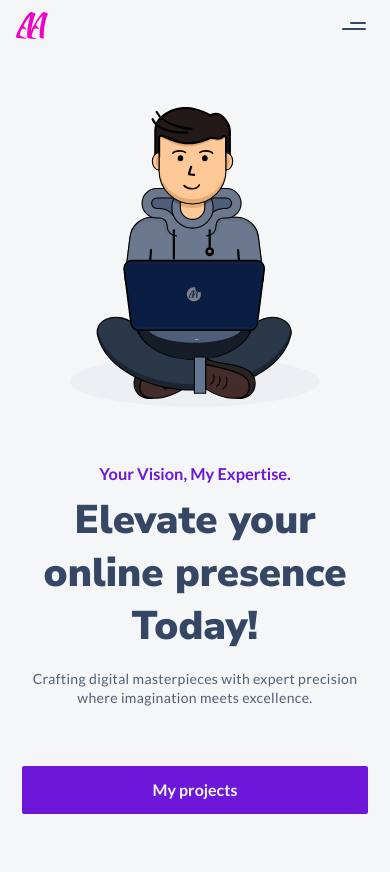
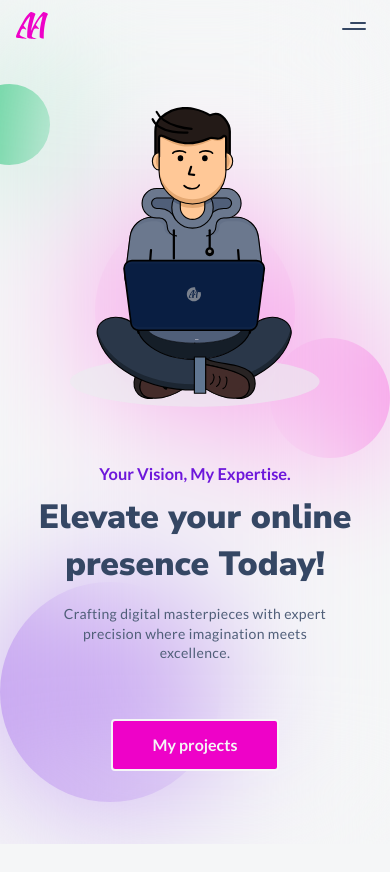
Before and after one commit to dhrub1999/Portfolio-New, a Next.js app: page / in a window 390 px wide. Shown: the top 872 px of the page. After the commit the page ends 844 px from the top, so only its background shows below. Built offline with nearby package versions, Linux system fonts and the light colour scheme.

Commit message:
Responsive Home Page

```diff
--- a/app/globals.css
+++ b/app/globals.css
@@ -3,5 +3,56 @@
 @tailwind utilities;
 
 .large-padding-block-container {
-    padding-block: min(3.5rem, 15vh);
+  padding-block: min(3.5rem, 15vh);
 }
+
+.large-padding-block-container::before {
+  content: '';
+  position: absolute;
+  top: 0;
+  left: 0;
+  height: 100%;
+  width: 100%;
+  background: rgba(255, 255, 255, 0.01);
+  backdrop-filter: blur(70px);
+  z-index: -1;
+}
+
+.circle {
+  position: absolute;
+  border-radius: 50%;
+  z-index: -1;
+}
+
+.one {
+  top: 10%;
+  left: -8%;
+  width: 81px;
+  height: 81px;
+  background-color: #34c982;
+}
+
+.two {
+  top: 25%;
+  left: 50%;
+  transform: translateX(-50%);
+  height: 200px;
+  width: 200px;
+  background-color: #f89ae9;
+}
+
+.three {
+  top: 40%;
+  right: 0;
+  height: 120px;
+  width: 120px;
+  background-color: #f89ae9;
+}
+
+.four {
+  bottom: 5%;
+  left: 0;
+  height: 220px;
+  width: 220px;
+  background-color: #C5A2F1;
+}
--- a/app/layout.js
+++ b/app/layout.js
@@ -2,6 +2,7 @@ import Head from 'next/head';
 import Navbar from '@/layouts/Navbar';
 import './globals.css';
 import { Nunito_Sans, Lato, Kalam } from 'next/font/google';
+import NavbarContainer from '@/layouts/NavbarContainer';
 
 const nunitoSans = Nunito_Sans({
   subsets: ['latin'],
@@ -47,10 +48,10 @@ export default function RootLayout({ children }) {
       className={`${nunitoSans.variable} ${lato.variable} ${kalam.variable}`}
     >
       <Head>
-        <meta name='viewport' minimum-scale='1.0'/>
+        <meta name='viewport' minimum-scale='1.0' />
       </Head>
       <body className='relative min-h-[100vh] overflow-x-hidden bg-neutral-20'>
-        <Navbar />
+        <NavbarContainer />
         {children}
       </body>
     </html>
--- a/app/page.js
+++ b/app/page.js
@@ -11,24 +11,26 @@ export default function Home() {
     <section className='hero'>
       <div className='large-padding-block-container'>
         <InnerPadding>
-          <div className='content flex flex-col-reverse items-center gap-[3.5rem]'>
+          <div className='content flex flex-col-reverse md:flex-row items-center gap-[3.5rem]'>
             <div className='hero-content flex flex-col justify-center gap-[3.5rem]'>
-              <div className='text-container flex flex-col gap-16px text-center'>
+              <div className='text-container flex flex-col items-center gap-16px text-center'>
                 <div className='headline-group'>
                   <h4 className='mb-8px font-lato text-sm-xl font-semibold capitalize text-primary-500 md:text-md-xl xl:text-lg-xl'>
                     {homeContainer['special-text']}
                   </h4>
-                  <h1 className='font-nunito text-sm-6xl font-black text-neutral-600 md:text-md-6xl xl:text-lg-6xl'>
+                  <h1 className='text-center font-nunito text-sm-5xl font-black text-neutral-600 sm:max-w-[70vw] sm:text-sm-6xl md:text-md-6xl xl:text-lg-6xl'>
                     {homeContainer.title}
                   </h1>
                 </div>
-                <p className='font-regular font-lato text-sm tracking-wide text-neutral-400 md:text-lg'>
+                <p className='font-regular max-w-[70vw] font-lato text-sm tracking-wide text-neutral-400 md:text-lg'>
                   {homeContainer.info}
                 </p>
               </div>
-              <Button className=''>
-                <Link href={'/projects'}>My projects</Link>
-              </Button>
+              <div className='grid place-content-center'>
+                <Button className=''>
+                  <Link href={'/projects'}>My projects</Link>
+                </Button>
+              </div>
             </div>
 
             <div className='hero-svg min-w-[220px] max-w-[250px] sm:min-w-[240px] sm:max-w-[260px] md:min-w-[280px] md:max-w-[300px] lg:min-w-[320px] lg:max-w-[340px] xl:min-w-[360px] xl:max-w-[380px] 2xl:min-w-[380px] 2xl:max-w-[440px]'>
--- a/components/Button.jsx
+++ b/components/Button.jsx
@@ -7,7 +7,7 @@ const Button = ({ className, id, variant, children }) => {
     } else if (variant === 'danger') {
       return 'bg-none border-danger-500 text-danger-500 hover:border-danger-300 hover:text-danger-500 focus:border-danger-600 focus:text-danger-600';
     } else {
-      return 'bg-primary-500 text-neutral-20 hover:bg-primary-400 focus:bg-primary-600';
+      return 'bg-accent-500 text-neutral-20 hover:bg-accent-400 focus:bg-accent-600';
     }
   };
 
--- a/hooks/useViewportWidth.js
+++ b/hooks/useViewportWidth.js
@@ -1,16 +1,22 @@
+// useViewportWidth.js
 import { useState, useEffect } from 'react';
 
 const useViewportWidth = () => {
-  const [width, setWidth] = useState();
+  const [width, setWidth] = useState(0);
+
   useEffect(() => {
+    // Update viewport width on mount and resize
     const handleResize = () => setWidth(window.innerWidth);
-    if (typeof window !== 'undefined') {
-      window.addEventListener('resize', handleResize);
-    }
+    handleResize(); // Initial update
+    window.addEventListener('resize', handleResize);
+
+    // Remove event listener when the component is unmounted
     return () => {
       window.removeEventListener('resize', handleResize);
     };
   }, []);
+
   return width;
 };
+
 export default useViewportWidth;
--- a/layouts/Navbar.jsx
+++ b/layouts/Navbar.jsx
@@ -1,38 +1,61 @@
 'use client';
 import React, { useState, useEffect } from 'react';
+import Link from 'next/link';
 import Logo from '@/components/logo/Logo';
 import InitialPadding from './InitialPadding';
-import useViewportWidth from '@/hooks/useViewportWidth';
 import { navLinks } from '@/helper/content';
 import ActiveLink from '@/components/ActiveLink';
 import Button from '@/components/Button';
-import Link from 'next/link';
+import useViewportWidth from '@/hooks/useViewportWidth';
 
 const Navbar = () => {
-  const width = useViewportWidth();
   const [clicked, setClicked] = useState(false);
+  const [activeLink, setActiveLink] = useState(false);
+  const viewportWidth = useViewportWidth();
+
+  const handleNavLink = () => {
+    if (viewportWidth < 768) {
+      setClicked(false);
+    }
+  };
+
+  const desktopHandleClick = () => {
+    setClicked(!clicked);
+  };
+
   const clickHandler = () => {
     setClicked(!clicked);
   };
-  // console.log(clicked);
+  useEffect(() => {
+    // Close mobile menu when the viewport width changes to desktop view
+    if (viewportWidth >= 768) {
+      setClicked(false);
+    }
+  }, [viewportWidth]);
+
   return (
     <header className='py-[12px]'>
       <InitialPadding>
         <div className='flex items-center justify-between'>
+          <div className='circle one'></div>
+          <div className='circle two'></div>
+          <div className='circle three'></div>
+          <div className='circle four'></div>
           <div className='logo-container'>
             <Logo className='h-auto w-[32px] fill-accent-500 delay-300 ease-in hover:fill-accent-400 active:fill-accent-600 md:w-[40px] lg:w-[48px]' />
           </div>
-          <div className={width >= 768 ? 'hidden' : ''}>
+          <div className={viewportWidth >= 768 ? 'hidden' : ''}>
             <nav
-              className={`absolute right-0 top-[0] grid h-[100vh] max-h-[750px] min-h-[600px] min-w-[100%] max-w-[380px] translate-x-0 items-center justify-end bg-neutral-30 p-[16px] transition-transform delay-200 ease-in-out dark:bg-neutral-600 md:px-[48px] lg:px-[64px] xl:px-[80px] ${
+              className={`bg-[rgba(255, 255, 255, 0.1)] absolute right-0 top-[0] grid h-[100vh] max-h-[750px] min-h-[600px] min-w-[100%] max-w-[380px] translate-x-0 items-center justify-end p-[16px] backdrop-blur-xl transition-transform delay-200 ease-in-out dark:bg-neutral-600 md:px-[48px] lg:px-[64px] xl:px-[80px] ${
                 clicked ? 'translate-x-0' : 'translate-x-[10000px]'
               }`}
             >
               <ul className='my-40px flex flex-col items-end justify-center gap-12'>
                 {navLinks.map((link, index) => (
                   <li
+                    onClick={handleNavLink}
                     key={index}
-                    className='font-kalam text-4xl font-bold tracking-widest transition-all delay-300 ease-in'
+                    className='list-item font-kalam text-4xl font-bold tracking-widest transition-all delay-300 ease-in'
                   >
                     <ActiveLink href={link.toLocaleLowerCase()}>
                       {link}
@@ -68,6 +91,34 @@ const Navbar = () => {
               ></span>
             </div>
           </div>
+
+          {/* Desktop Nav */}
+
+          <div className={viewportWidth < 768 ? 'hidden' : ''}>
+            <nav>
+              <ul className='flex items-end justify-center gap-12'>
+                {navLinks.map((link, index) => (
+                  <li
+                    onClick={desktopHandleClick}
+                    key={index}
+                    className={`list-item font-lato text-base text-neutral-400 transition-all delay-300 ease-in hover:text-neutral-600 ${
+                      handleNavLink ? '' : 'text-primary-500'
+                    }`}
+                  >
+                    <Link
+                      href={
+                        link.toLocaleLowerCase() === 'home'
+                          ? '/'
+                          : link.toLocaleLowerCase()
+                      }
+                    >
+                      {link}
+                    </Link>
+                  </li>
+                ))}
+              </ul>
+            </nav>
+          </div>
         </div>
       </InitialPadding>
     </header>
--- /dev/null
+++ b/layouts/NavbarContainer.jsx
@@ -0,0 +1,13 @@
+// NavbarContainer.js
+'use client';
+import React from 'react';
+import Navbar from './Navbar';
+import useViewportWidth from '@/hooks/useViewportWidth';
+
+const NavbarContainer = () => {
+  const viewportWidth = useViewportWidth();
+
+  return <Navbar viewportWidth={viewportWidth} />;
+};
+
+export default NavbarContainer;
--- a/tailwind.config.js
+++ b/tailwind.config.js
@@ -11,7 +11,7 @@ module.exports = {
   ],
   theme: {
     screens: {
-      xs: '440px',
+      xs: '410px',
       sm: '570px',
       md: '800px',
       lg: '1024px',
@@ -21,7 +21,7 @@ module.exports = {
     colors: {
       primary: {
         100: '#E2D1F8',
-        200: '#C5A251',
+        200: '#C5A2F1',
         300: '#A874E9',
         400: '#8B46E2',
         500: '#6D17DB',
```
